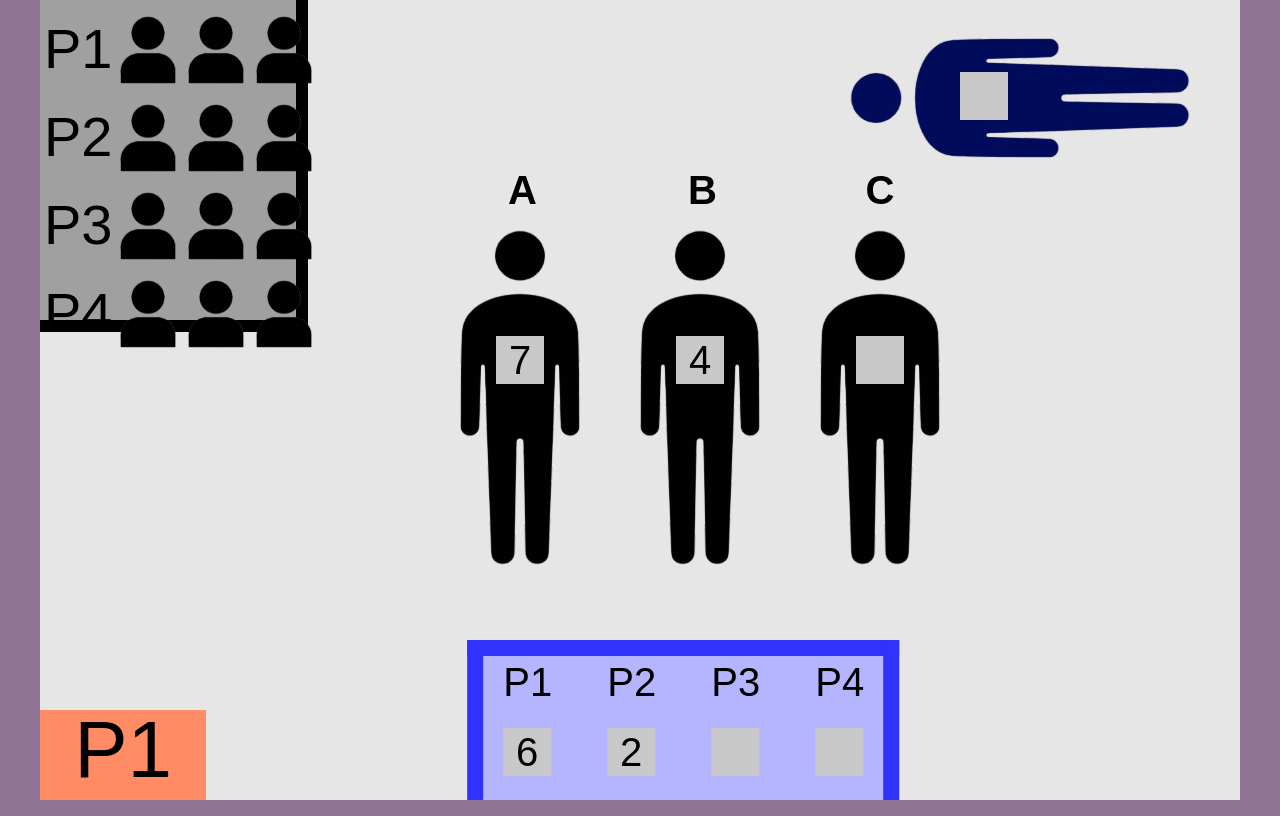
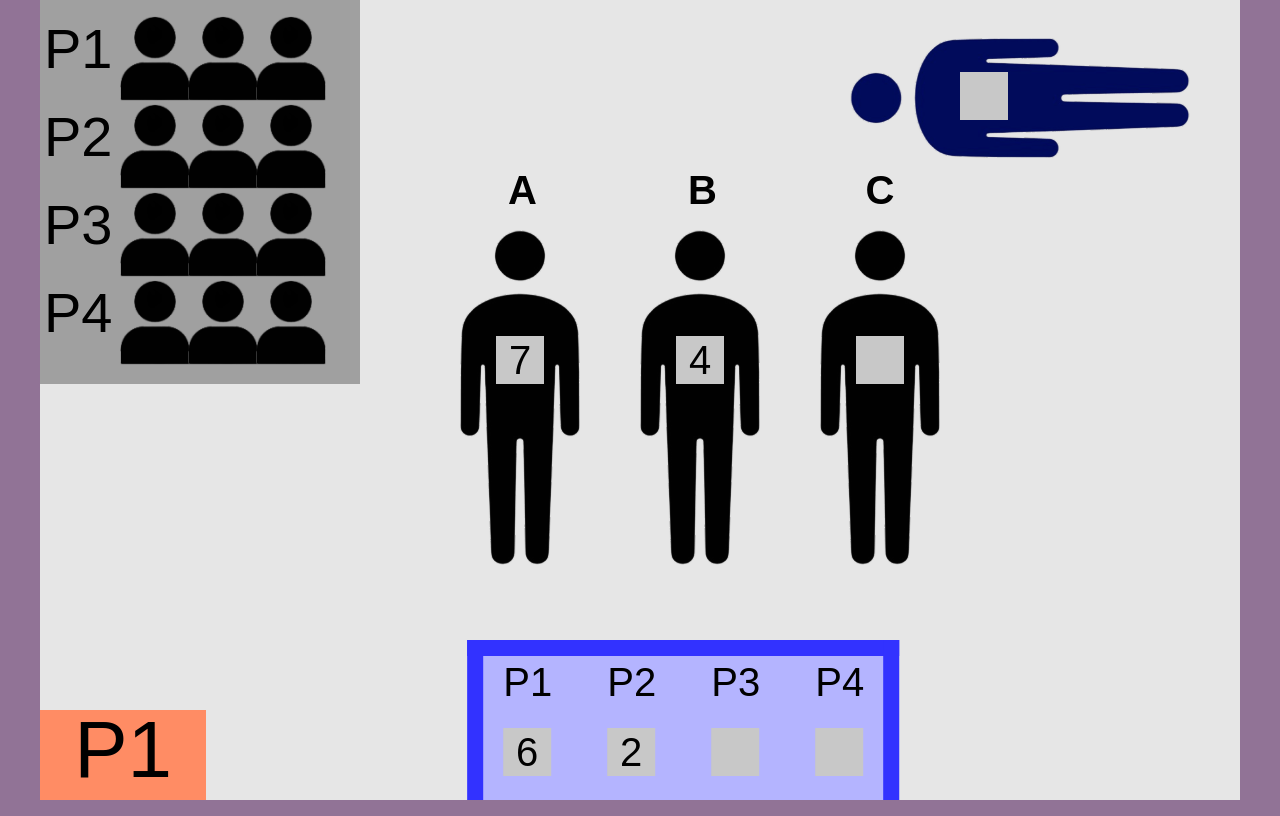
Before and after one commit to ta-kuan/-yaminonaka-, a plain HTML site: page index.html in a window 1280 px wide. Both pictures are taken after a click on the button 640 px from the left and 553 px from the top of the page. Drawn offline with Linux system fonts and the light colour scheme; a web font is replaced by a local one.

Commit message:
Update index.html

```diff
--- a/index.html
+++ b/index.html
@@ -95,11 +95,9 @@
         transform: translate(-50%,-50%);
       }
       .lefttop {
-        width: 20vw;
-        height: 25vw;
+        width: 25vw;
+        height: 30vw;
         background-color: rgb(160,160,160);
-        border-right: solid 1vw;
-        border-bottom: solid 1vw;
         position: absolute;
         left: 0;
         top: 0;
```
